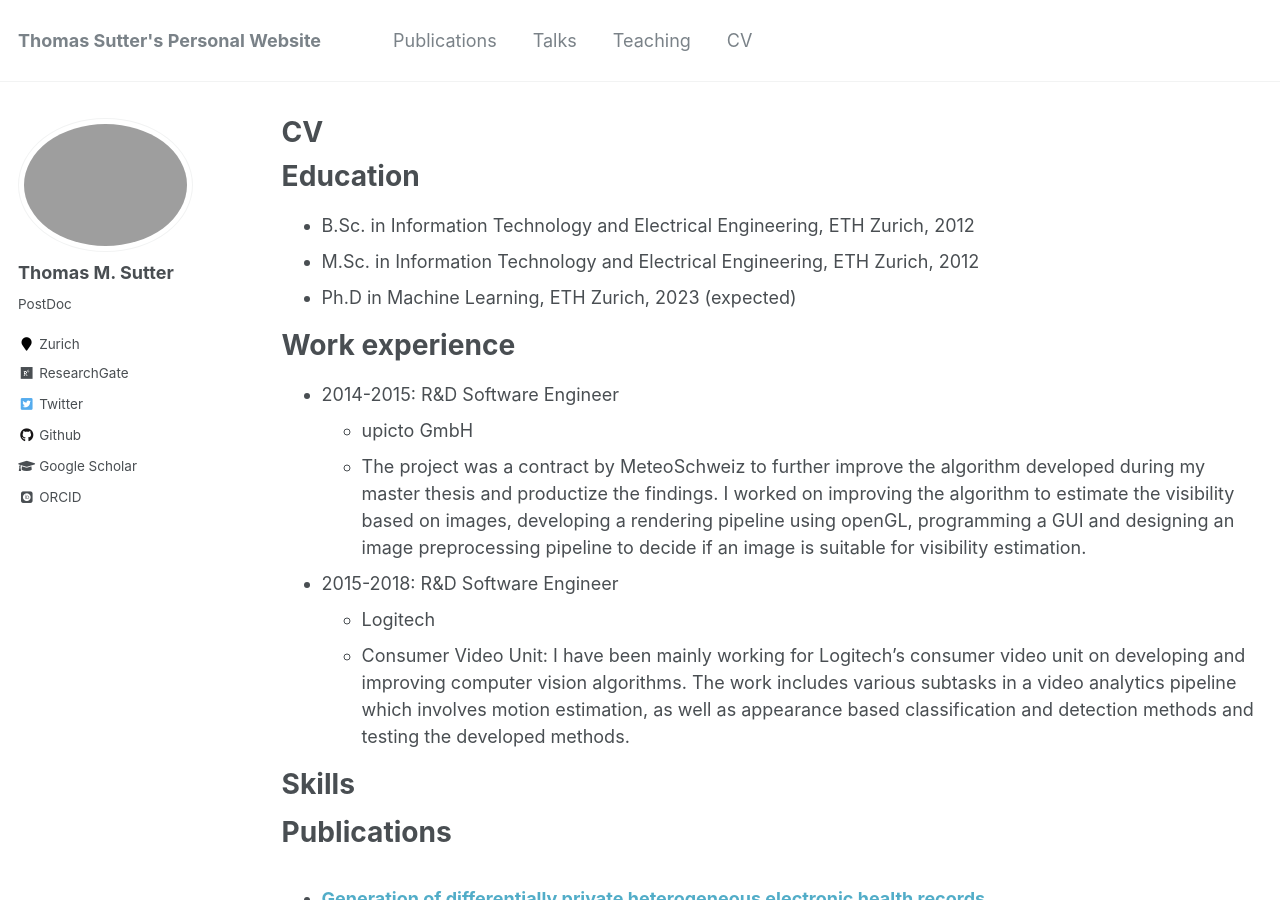
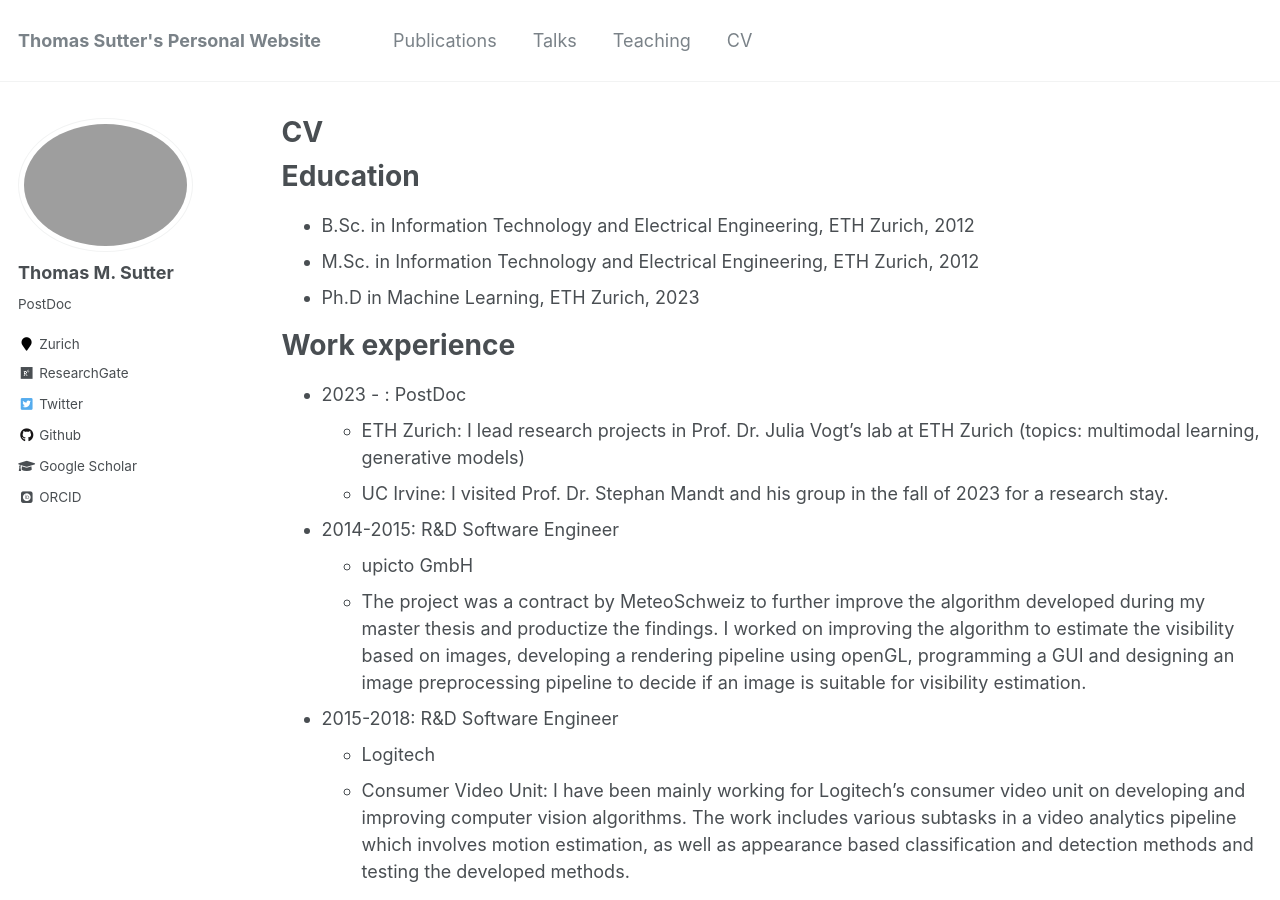
Before and after one commit to thomassutter/thomassutter.github.io, a Jekyll site: the page built from _pages/cv.md, in a window 1280 px wide and 900 px high. Built offline with Jekyll 4.4.1, drawn with Linux system fonts in a browser that asks for light colours; some web fonts are replaced; some of the changed text lies outside the part shown.

Commit message:
update cv

```diff
--- a/_pages/cv.md
+++ b/_pages/cv.md
@@ -13,10 +13,14 @@ Education
 ======
 * B.Sc. in Information Technology and Electrical Engineering, ETH Zurich, 2012
 * M.Sc. in Information Technology and Electrical Engineering, ETH Zurich, 2012
-* Ph.D in Machine Learning, ETH Zurich, 2023 (expected)
+* Ph.D in Machine Learning, ETH Zurich, 2023
+
 
 Work experience
 ======
+* 2023 - : PostDoc
+  * ETH Zurich: I lead research projects in Prof. Dr. Julia Vogt's lab at ETH Zurich (topics: multimodal learning, generative models)
+  * UC Irvine: I visited Prof. Dr. Stephan Mandt and his group in the fall of 2023 for a research stay.
 * 2014-2015: R&D Software Engineer
   * upicto GmbH
   * The project was a contract by MeteoSchweiz to further improve the algorithm developed during my master thesis and productize the findings. I worked on improving the algorithm to estimate the visibility based on images, developing a rendering pipeline using openGL, programming a GUI and designing an image preprocessing pipeline to decide if an image is suitable for visibility estimation.
@@ -25,8 +29,6 @@ Work experience
   * Logitech
   * Consumer Video Unit: I have been mainly working for Logitech’s consumer video unit on developing and improving computer vision algorithms. The work includes various subtasks in a video analytics pipeline which involves motion estimation, as well as appearance based classification and detection methods and testing the developed methods.
 
-Skills
-======
 
 Publications
 ======
```
Also changed, not shown: other parts of _pages/cv.md (+2 -3 lines).
